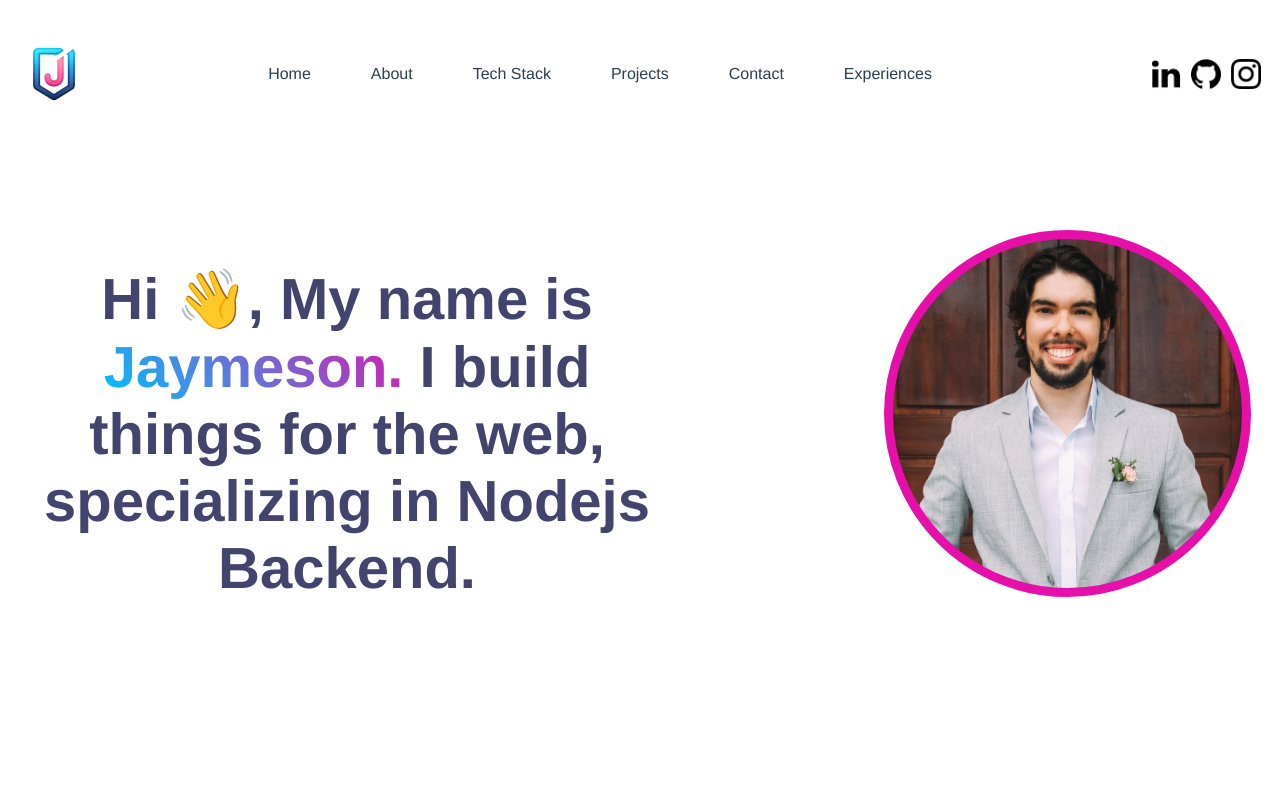
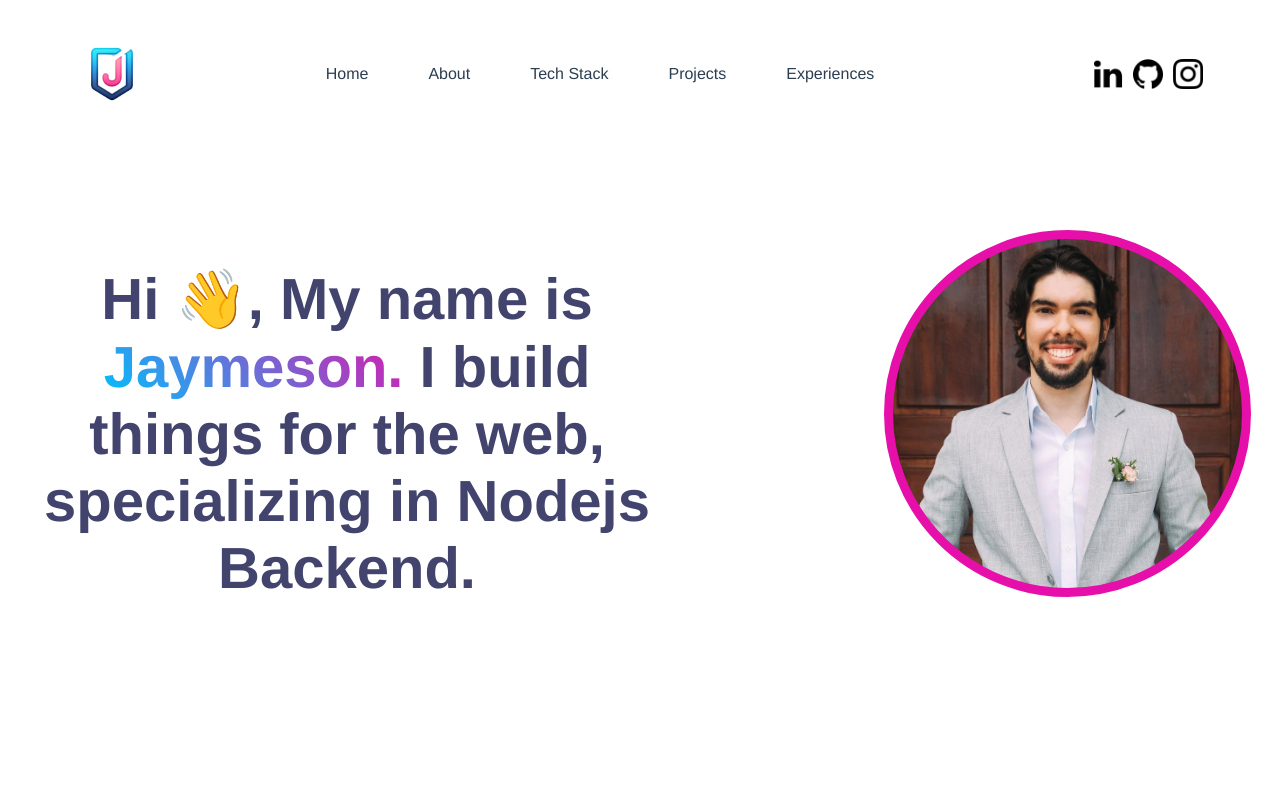
Before and after one commit to jayymeson/portfolio, a Vue app: page / in a window 1280 px wide. Shown: the top 800 px of the page. Built offline with nearby package versions, Linux system fonts and the light colour scheme; the HTML template or start-up script is replaced by a standard one.

Commit message:
fix: contacts out

```diff
--- a/src/components/AppFooter.vue
+++ b/src/components/AppFooter.vue
@@ -57,7 +57,6 @@
             @click="scrollToSection"
             >Tech Stack</router-link
           >
-          <li><a href="#contact">Contact</a></li>
           <li><a href="#experiences">Experiences</a></li>
           <p class="credit-text">
             Built by <span class="gradient-text">Jaymeson Mendes </span> with
--- a/src/components/AppHeader.vue
+++ b/src/components/AppHeader.vue
@@ -12,7 +12,6 @@
         >Tech Stack</router-link
       >
       <router-link to="#projects" class="nav-link">Projects</router-link>
-      <router-link to="#contact" class="nav-link">Contact</router-link>
       <router-link to="#contact" class="nav-link">Experiences</router-link>
     </nav>
 
```
